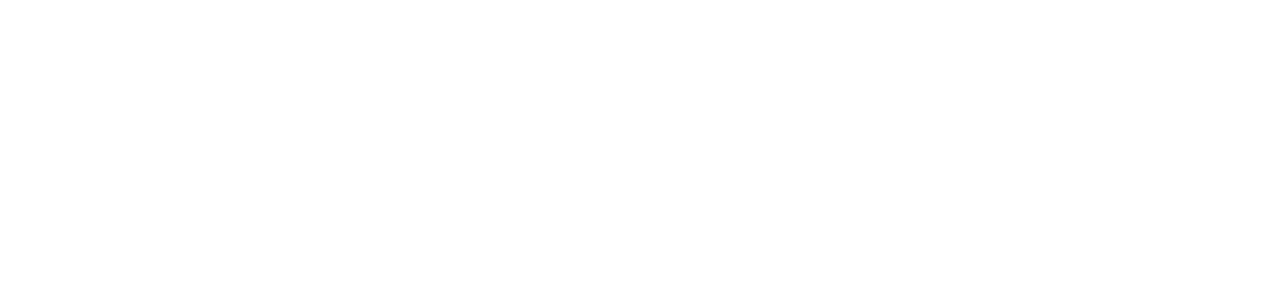
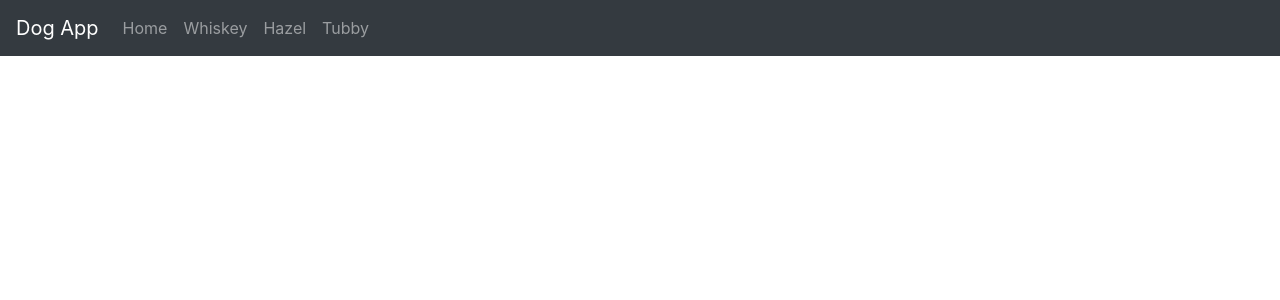
Before and after one commit to GiammaCarioca/dog-finder-app, a React (Create React App) app: page / in a window 1280 px wide. Shown: the top 300 px of the page. Built offline with nearby package versions, Linux system fonts and the light colour scheme.

Commit message:
creating the Navbar component

```diff
--- a/src/App.js
+++ b/src/App.js
@@ -1,6 +1,7 @@
-import React, { Component } from 'react';
+import React, { Component, Fragment } from 'react';
 import DogList from './DogList';
 import DogDetails from './DogDetails';
+import Navbar from './Navbar';
 import { Switch, Route } from 'react-router-dom';
 import hazel from './images/hazel.jpg';
 import tubby from './images/tubby.jpg';
@@ -50,10 +51,13 @@ class App extends Component {
 			return <DogDetails {...props} dog={currentDog} />;
 		};
 		return (
-			<Switch>
-				<Route exact path="/dogs" render={() => <DogList dogs={this.props.dogs} />} />
-				<Route exact path="/dogs/:name" render={getDog} />
-			</Switch>
+			<Fragment>
+				<Navbar dogs={this.props.dogs} />
+				<Switch>
+					<Route exact path="/dogs" render={() => <DogList dogs={this.props.dogs} />} />
+					<Route exact path="/dogs/:name" render={getDog} />
+				</Switch>
+			</Fragment>
 		);
 	}
 }
--- /dev/null
+++ b/src/Navbar.js
@@ -0,0 +1,44 @@
+import React, { Component } from 'react';
+import { NavLink, Link } from 'react-router-dom';
+
+class Navbar extends Component {
+	render() {
+		const dogLinks = this.props.dogs.map(dog => (
+			<li className="nav-item" key={dog.name}>
+				<NavLink exact to={`/dogs/${dog.name}`} className="nav-link">
+					{dog.name}
+				</NavLink>
+			</li>
+		));
+		return (
+			<nav className="navbar navbar-expand-lg navbar-dark bg-dark">
+				<Link className="navbar-brand" to="/dogs">
+					Dog App
+				</Link>
+
+				<button
+					className="navbar-toggler"
+					type="button"
+					data-toggle="collapse"
+					data-target="#navbarNav"
+					aria-controls="navbarNav"
+					aria-expanded="false"
+					aria-label="Toggle navigation"
+				>
+					<span className="navbar-toggler-icon" />
+				</button>
+				<div className="collapse navbar-collapse" id="navbarNav">
+					<ul className="navbar-nav">
+						<li className="nav-item">
+							<NavLink exact to="/dogs" className="nav-link">
+								Home
+							</NavLink>
+						</li>
+						{dogLinks}
+					</ul>
+				</div>
+			</nav>
+		);
+	}
+}
+export default Navbar;
```
